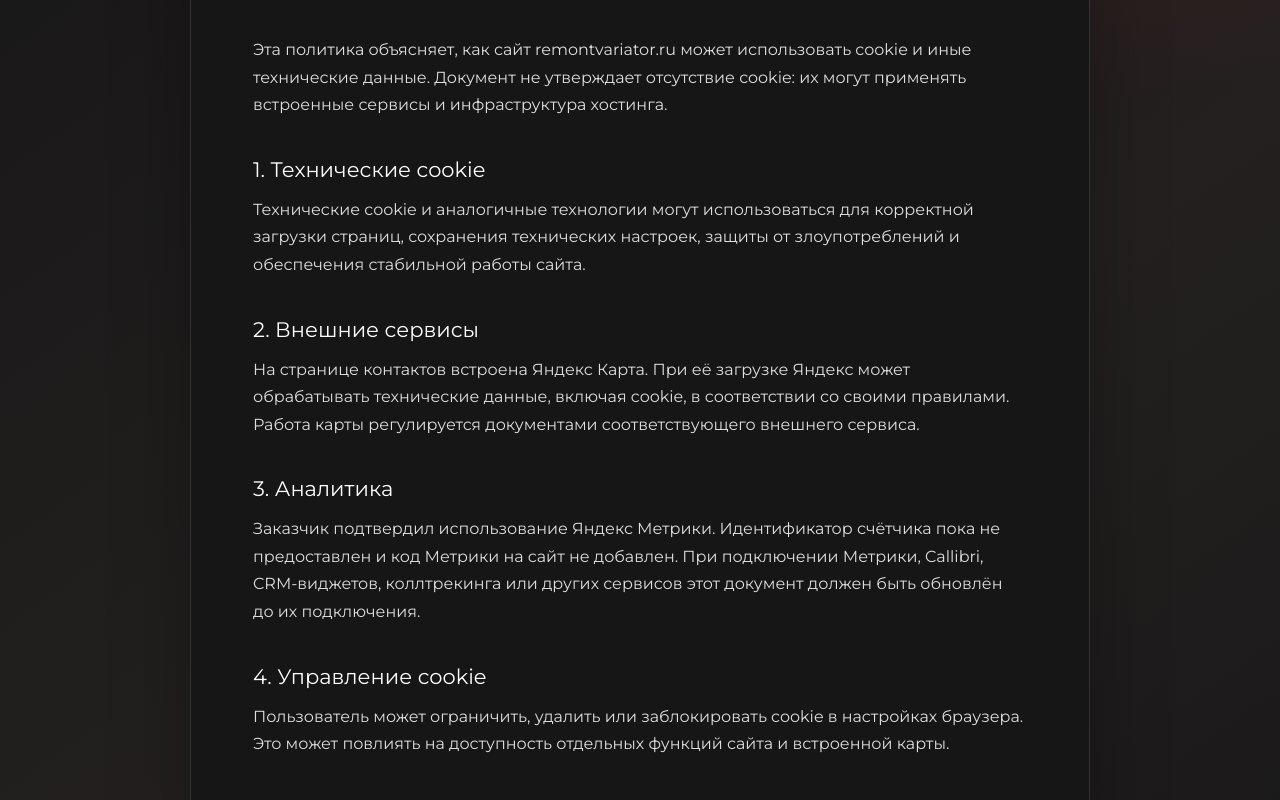
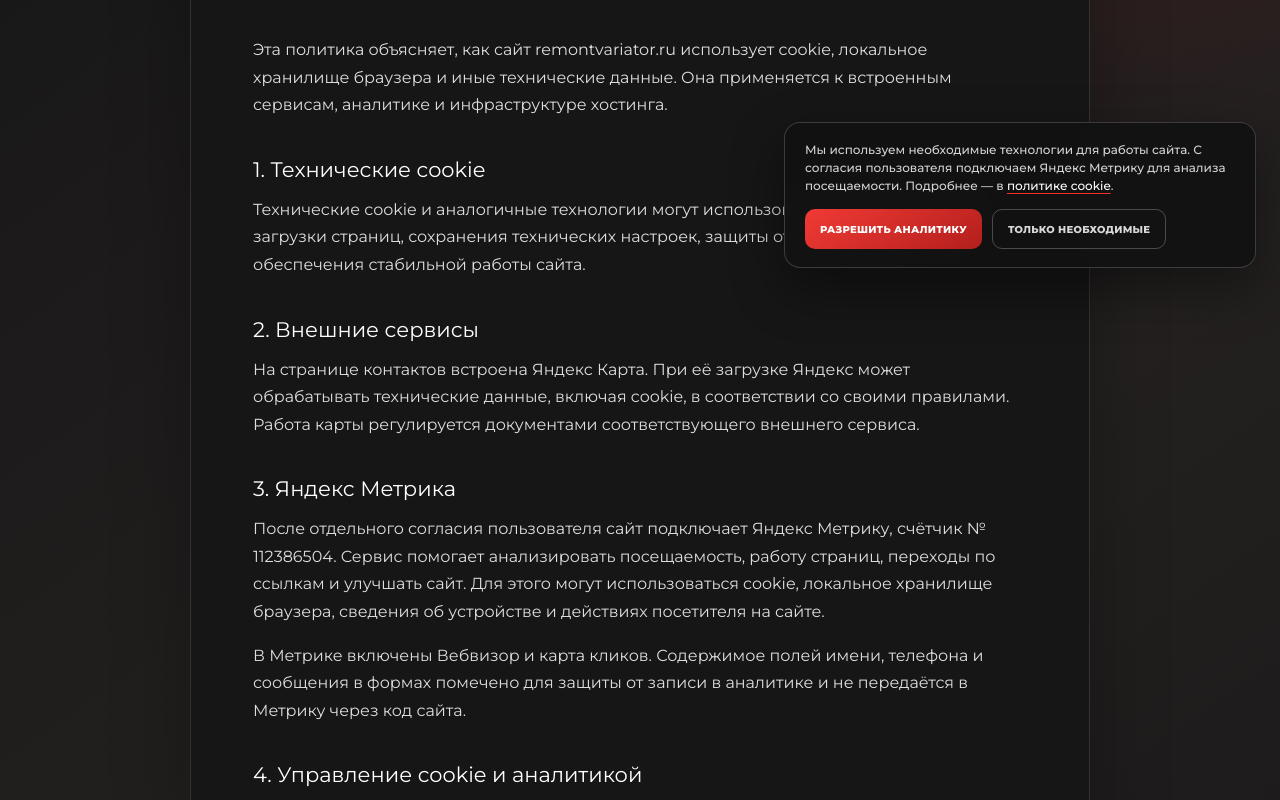
Before and after one commit to DariaKurganskaya/CVT-Service-Figma-Handoff, a Next.js app: page /cookie-policy in a window 1280 px wide. Shown: the part 440-1240 px from the top of the page. Built offline with nearby package versions, Linux system fonts and the light colour scheme.

Commit message:
feat: add consented Yandex Metrika

```diff
--- /dev/null
+++ b/app/cookie-consent.tsx
@@ -0,0 +1,77 @@
+"use client";
+
+import { useEffect, useState } from "react";
+import {
+  ANALYTICS_CONSENT,
+  COOKIE_CONSENT_EVENT,
+  COOKIE_CONSENT_STORAGE_KEY,
+  NECESSARY_CONSENT,
+} from "./yandex-metrika-loader";
+import { legalLinks } from "./legal-data";
+
+function readCookieConsent() {
+  try {
+    return window.localStorage.getItem(COOKIE_CONSENT_STORAGE_KEY);
+  } catch {
+    return null;
+  }
+}
+
+function saveCookieConsent(value: typeof ANALYTICS_CONSENT | typeof NECESSARY_CONSENT) {
+  try {
+    window.localStorage.setItem(COOKIE_CONSENT_STORAGE_KEY, value);
+  } catch {
+    // If storage is unavailable, the choice remains in the current session.
+  }
+  window.dispatchEvent(new Event(COOKIE_CONSENT_EVENT));
+}
+
+/**
+ * Keeps analytics opt-in separate from the technical operation of the site.
+ * Any footer link with data-cookie-settings can reopen this panel.
+ */
+export function CookieConsent() {
+  const [isReady, setIsReady] = useState(false);
+  const [isOpen, setIsOpen] = useState(false);
+
+  useEffect(() => {
+    const storedChoice = readCookieConsent();
+    setIsOpen(storedChoice !== ANALYTICS_CONSENT && storedChoice !== NECESSARY_CONSENT);
+    setIsReady(true);
+
+    const openSettings = (event: MouseEvent) => {
+      const target = event.target;
+      if (!(target instanceof Element) || !target.closest("[data-cookie-settings]")) {
+        return;
+      }
+
+      event.preventDefault();
+      setIsOpen(true);
+    };
+
+    document.addEventListener("click", openSettings);
+    return () => document.removeEventListener("click", openSettings);
+  }, []);
+
+  function choose(value: typeof ANALYTICS_CONSENT | typeof NECESSARY_CONSENT) {
+    saveCookieConsent(value);
+    setIsOpen(false);
+  }
+
+  if (!isReady || !isOpen) {
+    return null;
+  }
+
+  return (
+    <section className="cookieBanner" id="cookie-settings" role="region" aria-label="Настройки аналитических cookie">
+      <p>
+        Мы используем необходимые технологии для работы сайта. С согласия пользователя подключаем Яндекс Метрику для анализа посещаемости.
+        Подробнее — в <a href={legalLinks.cookies}>политике cookie</a>.
+      </p>
+      <div className="cookieBannerActions">
+        <button type="button" className="cookieAccept" onClick={() => choose(ANALYTICS_CONSENT)}>Разрешить аналитику</button>
+        <button type="button" className="cookieReject" onClick={() => choose(NECESSARY_CONSENT)}>Только необходимые</button>
+      </div>
+    </section>
+  );
+}
--- a/app/cookie-policy/page.tsx
+++ b/app/cookie-policy/page.tsx
@@ -1,7 +1,7 @@
 import Link from "next/link";
 import type { Metadata } from "next";
 import { LegalPage } from "../legal-page";
-import { legalLinks, siteData } from "../legal-data";
+import { analyticsData, legalLinks, siteData } from "../legal-data";
 
 export const metadata: Metadata = {
   title: "Политика использования cookie",
@@ -12,7 +12,7 @@
 export default function CookiePolicyPage() {
   return (
     <LegalPage title="Политика использования cookie и внешних сервисов">
-      <p>Эта политика объясняет, как сайт {siteData.domain} может использовать cookie и иные технические данные. Документ не утверждает отсутствие cookie: их могут применять встроенные сервисы и инфраструктура хостинга.</p>
+      <p>Эта политика объясняет, как сайт {siteData.domain} использует cookie, локальное хранилище браузера и иные технические данные. Она применяется к встроенным сервисам, аналитике и инфраструктуре хостинга.</p>
 
       <h2>1. Технические cookie</h2>
       <p>Технические cookie и аналогичные технологии могут использоваться для корректной загрузки страниц, сохранения технических настроек, защиты от злоупотреблений и обеспечения стабильной работы сайта.</p>
@@ -20,11 +20,12 @@
       <h2>2. Внешние сервисы</h2>
       <p>На странице контактов встроена Яндекс Карта. При её загрузке Яндекс может обрабатывать технические данные, включая cookie, в соответствии со своими правилами. Работа карты регулируется документами соответствующего внешнего сервиса.</p>
 
-      <h2>3. Аналитика</h2>
-      <p>Заказчик подтвердил использование Яндекс Метрики. Идентификатор счётчика пока не предоставлен и код Метрики на сайт не добавлен. При подключении Метрики, Callibri, CRM-виджетов, коллтрекинга или других сервисов этот документ должен быть обновлён до их подключения.</p>
+      <h2>3. Яндекс Метрика</h2>
+      <p>После отдельного согласия пользователя сайт подключает Яндекс Метрику, счётчик № {analyticsData.yandexMetrikaCounter}. Сервис помогает анализировать посещаемость, работу страниц, переходы по ссылкам и улучшать сайт. Для этого могут использоваться cookie, локальное хранилище браузера, сведения об устройстве и действиях посетителя на сайте.</p>
+      <p>В Метрике включены Вебвизор и карта кликов. Содержимое полей имени, телефона и сообщения в формах помечено для защиты от записи в аналитике и не передаётся в Метрику через код сайта.</p>
 
-      <h2>4. Управление cookie</h2>
-      <p>Пользователь может ограничить, удалить или заблокировать cookie в настройках браузера. Это может повлиять на доступность отдельных функций сайта и встроенной карты.</p>
+      <h2>4. Управление cookie и аналитикой</h2>
+      <p>До согласия Яндекс Метрика не загружается. Пользователь может выбрать «Только необходимые» в уведомлении, изменить выбор по ссылке «Настройки cookie» в подвале сайта, а также ограничить, удалить или заблокировать cookie в настройках браузера. Ограничение cookie может повлиять на работу отдельных функций сайта и встроенной карты.</p>
 
       <h2>5. Связанные документы</h2>
       <p>Обработка данных, передаваемых через формы, описана в <Link href={legalLinks.privacy}>политике обработки персональных данных</Link>. Отдельное <Link href={legalLinks.consent}>согласие на обработку персональных данных</Link> применяется к данным формы.</p>
--- a/app/globals.css
+++ b/app/globals.css
@@ -420,6 +420,27 @@
 .footerBottom a:hover { color: white; text-decoration-color: white; }
 .floatingCall { position: fixed; z-index: 30; right: 22px; bottom: 22px; display: grid; place-items: center; width: 56px; height: 56px; border: 3px solid rgba(255,255,255,.8); border-radius: 50%; background: var(--red); color: white; font-size: 23px; box-shadow: 0 10px 30px rgba(0,0,0,.35); }
 
+.cookieBanner {
+  position: fixed;
+  z-index: 70;
+  right: 24px;
+  bottom: 92px;
+  width: min(472px, calc(100% - 48px));
+  padding: 18px 20px;
+  border: 1px solid rgba(255,255,255,.18);
+  border-radius: 16px;
+  background: rgba(18,18,18,.96);
+  color: rgba(255,255,255,.82);
+  box-shadow: 0 20px 52px rgba(0,0,0,.42);
+  backdrop-filter: blur(14px);
+}
+.cookieBanner p { margin: 0; font-size: 12px; font-weight: 500; line-height: 1.5; }
+.cookieBanner p a { color: #fff; text-decoration: underline; text-decoration-color: var(--red); text-underline-offset: 3px; }
+.cookieBannerActions { display: flex; flex-wrap: wrap; gap: 10px; margin-top: 14px; }
+.cookieBanner button { min-height: 40px; padding: 0 15px; border-radius: 10px; font-size: 10px; font-weight: 800; letter-spacing: .25px; text-transform: uppercase; }
+.cookieAccept { border: 0; background: linear-gradient(145deg, #f13a35, #b31f1c); color: white; }
+.cookieReject { border: 1px solid rgba(255,255,255,.24); background: transparent; color: rgba(255,255,255,.84); }
+
 @keyframes heroRise {
   from { opacity: 0; transform: translateY(24px); }
   to { opacity: 1; transform: translateY(0); }
@@ -594,6 +615,10 @@
   .footerContacts > span, .footerContacts > a:not(.footerPhone) { min-height: 58px; padding: 13px; border: 1px solid rgba(255,255,255,.07); border-radius: 12px; background: rgba(255,255,255,.03); }
   .footerBottom { grid-column: auto; flex-direction: column; gap: 8px; margin-top: 21px; padding-top: 19px; }
   .footerBottom small { line-height: 1.55; }
+  .cookieBanner { right: 14px; bottom: 92px; width: calc(100% - 28px); padding: 17px; border-radius: 15px; }
+  .cookieBanner p { font-size: 12px; line-height: 1.48; }
+  .cookieBannerActions { display: grid; grid-template-columns: 1fr; gap: 8px; }
+  .cookieBanner button { width: 100%; min-height: 44px; font-size: 11px; }
 }
 
 @media (max-width: 430px) {
@@ -835,6 +860,7 @@
   .headerMeta { grid-area: meta; width: 100%; justify-self: stretch; }
   .headerSocials { grid-area: social; width: 100%; justify-content: center; }
   .mobileMenu nav { width: calc(100vw - 28px); }
+  .cookieBanner { bottom: 88px; }
 }
 
 @media (max-width: 800px) {
--- a/app/layout.tsx
+++ b/app/layout.tsx
@@ -1,5 +1,7 @@
 import type { Metadata } from "next";
 import "./globals.css";
+import { CookieConsent } from "./cookie-consent";
+import { YandexMetrika } from "./yandex-metrika";
 
 export const metadata: Metadata = {
   metadataBase: new URL("https://remontvariator.ru"),
@@ -46,7 +48,11 @@
 }>) {
   return (
     <html lang="ru">
-      <body>{children}</body>
+      <body>
+        {children}
+        <CookieConsent />
+        <YandexMetrika />
+      </body>
     </html>
   );
 }
--- a/app/legal-data.ts
+++ b/app/legal-data.ts
@@ -2,6 +2,11 @@
   privacy: "/privacy-policy/",
   consent: "/personal-data-consent/",
   cookies: "/cookie-policy/",
+} as const;
+
+export const analyticsData = {
+  yandexMetrikaCounter: 112386504,
+  consentStorage: "cvt-cookie-consent",
 } as const;
 
 export const siteData = {
@@ -32,7 +37,7 @@
       icon: "/social/max.png",
     },
   },
-  documentVersion: "Версия 0.2 от 27 августа 2026 года",
+  documentVersion: "Версия 0.3 от 9 сентября 2026 года",
 } as const;
 
 export const legalOperatorData = {
--- a/app/legal-page.tsx
+++ b/app/legal-page.tsx
@@ -17,7 +17,7 @@
         <div className="legalBody">{children}</div>
         <footer className="legalFooter">
           <p>Контакт для связи с сервисом: <a href={siteData.contacts.emailHref}>{siteData.contacts.email}</a>, <a href={siteData.contacts.phoneHref}>{siteData.contacts.phoneDisplay}</a>.</p>
-          <Link href="/">На главную</Link>
+          <p><a href="#cookie-settings" data-cookie-settings>Настройки cookie</a> · <Link href="/">На главную</Link></p>
         </footer>
       </article>
     </main>
--- a/app/page.tsx
+++ b/app/page.tsx
@@ -432,6 +432,8 @@
               <a href={legalLinks.consent}>Согласие на обработку данных</a>
               <span aria-hidden="true"> · </span>
               <a href={legalLinks.cookies}>Политика обработки cookie</a>
+              <span aria-hidden="true"> · </span>
+              <a href="#cookie-settings" data-cookie-settings>Настройки cookie</a>
             </small>
           </div>
         </div>
--- a/app/privacy-policy/page.tsx
+++ b/app/privacy-policy/page.tsx
@@ -34,17 +34,20 @@
       <p>Оператор может получать, записывать, систематизировать, хранить, уточнять, использовать, передавать уполномоченным получателям заявки и удалять данные в объёме, необходимом для указанных целей.</p>
       <p>Получатели заявок, используемые CRM, почтовые сервисы и иные обработчики должны быть уточнены клиентом. Передача данных третьим лицам допускается только при наличии законного основания, согласия пользователя либо поручения на обработку данных.</p>
 
-      <h2>5. Сроки хранения и удаление</h2>
+      <h2>5. Техническая аналитика</h2>
+      <p>При отдельном согласии на аналитические cookie сайт использует Яндекс Метрику. Она применяется для статистики посещаемости, анализа работы страниц, Вебвизора и карты кликов. Код сайта не передаёт в Метрику введённые пользователем имя, телефон или текст сообщения: поля форм защищены от записи в аналитике. Подробности и порядок отказа описаны в <Link href={legalLinks.cookies}>политике cookie</Link>.</p>
+
+      <h2>6. Сроки хранения и удаление</h2>
       <p>Конкретный срок хранения заявок должен быть утверждён оператором после предоставления клиентом данных. До этого данные не должны храниться дольше, чем это необходимо для обработки обращения и исполнения обязанностей оператора. После достижения цели обработки данные подлежат удалению или обезличиванию, если законодательство не требует иного.</p>
 
-      <h2>6. Защита данных</h2>
+      <h2>7. Защита данных</h2>
       <p>Оператор организует разумные организационные и технические меры для защиты данных от неправомерного доступа, изменения, раскрытия или уничтожения. Конкретный состав мер зависит от выбранного хостинга, каналов передачи заявок и состава получателей данных.</p>
 
-      <h2>7. Права пользователя и отзыв согласия</h2>
+      <h2>8. Права пользователя и отзыв согласия</h2>
       <p>Пользователь вправе запросить сведения об обработке своих данных, уточнить их, потребовать ограничить обработку или удалить данные в случаях, предусмотренных законодательством, а также отозвать согласие.</p>
       <p>Для отзыва согласия и иных обращений используйте <a href={siteData.contacts.emailHref}>{legalOperatorData.personalDataEmail}</a>, указав тему обращения и контакт для ответа.</p>
 
-      <h2>8. Связанные документы</h2>
+      <h2>9. Связанные документы</h2>
       <p><Link href={legalLinks.consent}>Согласие на обработку персональных данных</Link> и <Link href={legalLinks.cookies}>политика использования cookie и внешних сервисов</Link> являются отдельными документами.</p>
     </LegalPage>
   );
--- /dev/null
+++ b/app/yandex-metrika-loader.js
@@ -0,0 +1,54 @@
+export const YANDEX_METRIKA_COUNTER_ID = 112386504;
+export const COOKIE_CONSENT_STORAGE_KEY = "cvt-cookie-consent";
+export const COOKIE_CONSENT_EVENT = "cvt-cookie-consent-change";
+export const ANALYTICS_CONSENT = "analytics";
+export const NECESSARY_CONSENT = "necessary";
+
+export function hasAnalyticsConsent(value) {
+  return value === ANALYTICS_CONSENT;
+}
+
+/**
+ * Creates the standard Metriка queue and loads tag.js only after explicit
+ * analytics consent. The window-scoped flags keep this safe across client
+ * navigations and repeated consent events.
+ */
+export function activateMetrikaIfConsented({ windowRef, documentRef, consent }) {
+  if (!hasAnalyticsConsent(consent)) {
+    return false;
+  }
+
+  if (!windowRef.ym) {
+    const queue = (...args) => {
+      queue.a = queue.a || [];
+      queue.a.push(args);
+    };
+    queue.l = Date.now();
+    windowRef.ym = queue;
+  }
+
+  if (!windowRef.__cvtMetrikaInitialized) {
+    windowRef.ym(YANDEX_METRIKA_COUNTER_ID, "init", {
+      ssr: true,
+      webvisor: true,
+      clickmap: true,
+      ecommerce: "dataLayer",
+      referrer: documentRef.referrer,
+      url: windowRef.location.href,
+      accurateTrackBounce: true,
+      trackLinks: true,
+    });
+    windowRef.__cvtMetrikaInitialized = true;
+  }
+
+  const selector = `script[data-yandex-metrika="${YANDEX_METRIKA_COUNTER_ID}"]`;
+  if (!documentRef.querySelector(selector)) {
+    const script = documentRef.createElement("script");
+    script.async = true;
+    script.src = `https://mc.yandex.ru/metrika/tag.js?id=${YANDEX_METRIKA_COUNTER_ID}`;
+    script.dataset.yandexMetrika = String(YANDEX_METRIKA_COUNTER_ID);
+    documentRef.head.appendChild(script);
+  }
+
+  return true;
+}
--- /dev/null
+++ b/app/yandex-metrika.tsx
@@ -0,0 +1,35 @@
+"use client";
+
+import { useEffect } from "react";
+import {
+  activateMetrikaIfConsented,
+  COOKIE_CONSENT_EVENT,
+  COOKIE_CONSENT_STORAGE_KEY,
+} from "./yandex-metrika-loader";
+
+function readCookieConsent() {
+  try {
+    return window.localStorage.getItem(COOKIE_CONSENT_STORAGE_KEY);
+  } catch {
+    return null;
+  }
+}
+
+/** Loads Yandex Metrika once, only after the visitor has opted in. */
+export function YandexMetrika() {
+  useEffect(() => {
+    const loadAfterConsent = () => {
+      activateMetrikaIfConsented({
+        windowRef: window,
+        documentRef: document,
+        consent: readCookieConsent(),
+      });
+    };
+
+    loadAfterConsent();
+    window.addEventListener(COOKIE_CONSENT_EVENT, loadAfterConsent);
+    return () => window.removeEventListener(COOKIE_CONSENT_EVENT, loadAfterConsent);
+  }, []);
+
+  return null;
+}
```
Also changed, not shown: app/lead-form.tsx (+8 -6 lines), 2 other files (tests, documents, lock files or other folders).
